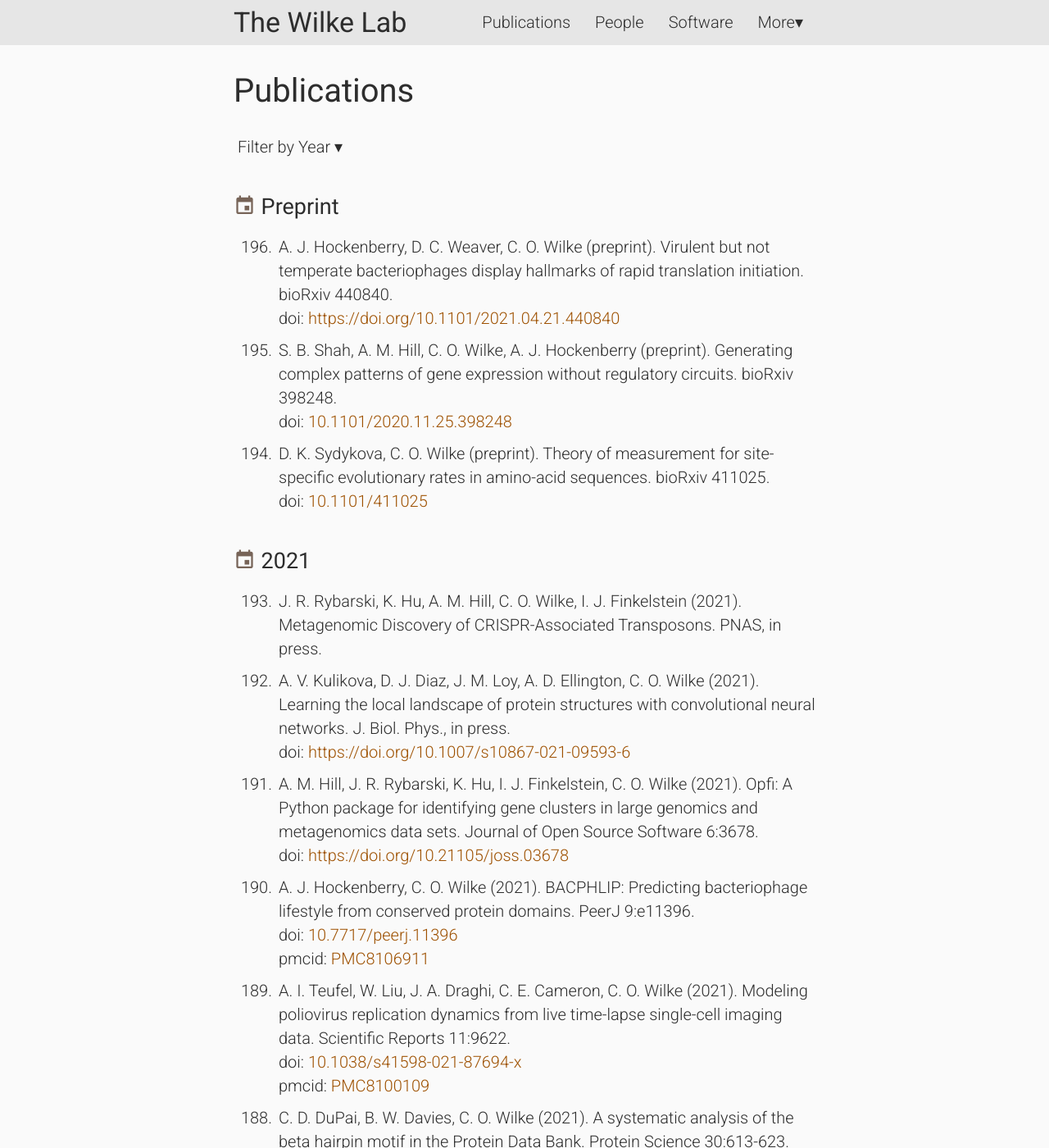
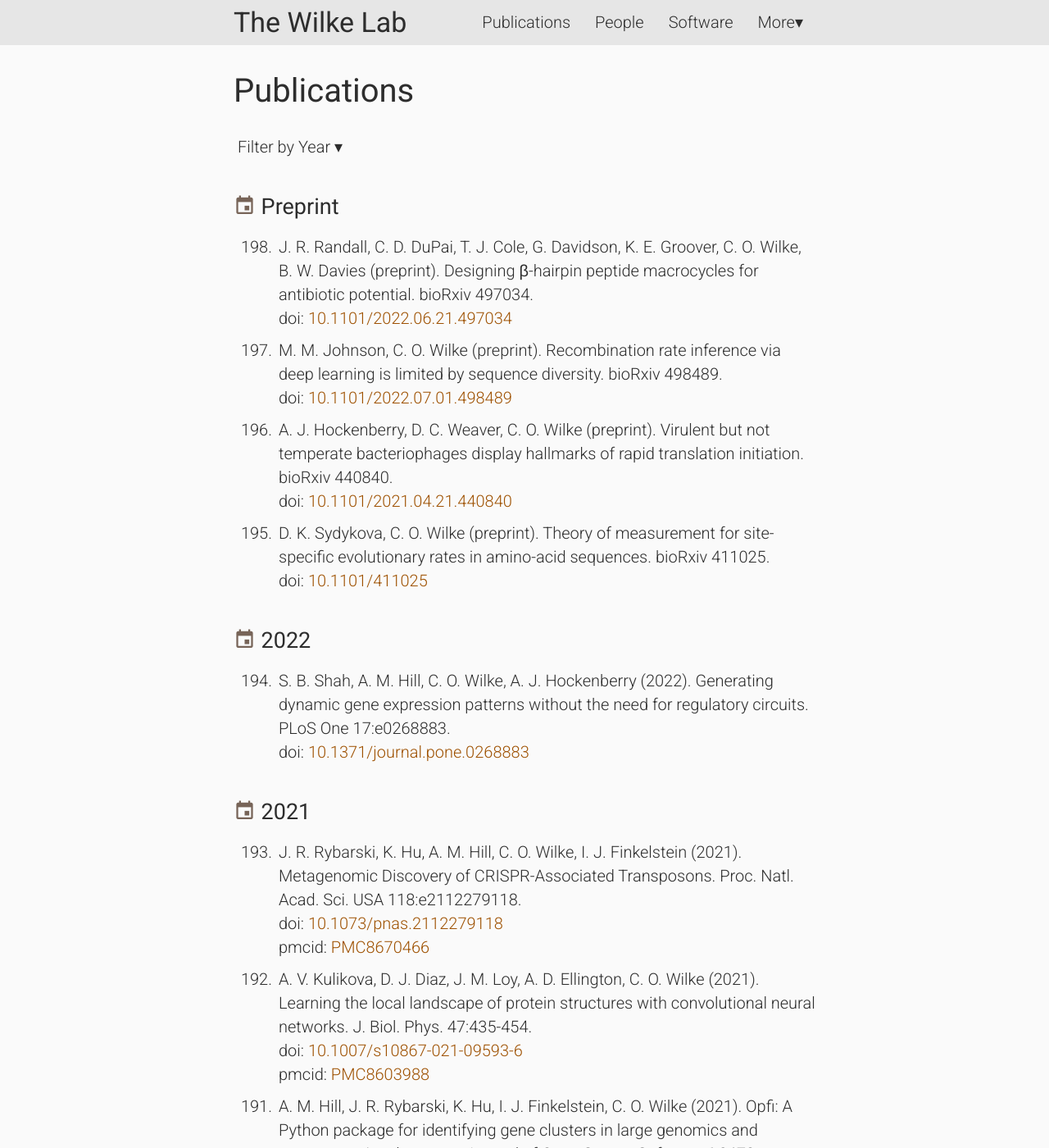
Before and after one commit to wilkelab/wilkelab.github.io, a Jekyll site: the page built from publications.html, in a window 1280 px wide and 1400 px high. Shown: the whole window at 82% size. Built offline with Jekyll 4.4.1, drawn with Linux system fonts in a browser that asks for light colours; nearby versions of some CDN libraries; some of the changed text lies outside the part shown.

Commit message:
update lab site

```diff
--- a/_data/publications.yml
+++ b/_data/publications.yml
@@ -1,14 +1,20 @@
+- author: J. R. Randall, C. D. DuPai, T. J. Cole, G. Davidson, K. E. Groover, C. O. Wilke, B. W. Davies
+  year: preprint
+  title: Designing β-hairpin peptide macrocycles for antibiotic potential.
+  ref: "bioRxiv 497034"
+  doi: 10.1101/2022.06.21.497034
+
+- author: M. M. Johnson, C. O. Wilke
+  year: preprint
+  title: Recombination rate inference via deep learning is limited by sequence diversity.
+  ref: "bioRxiv 498489"
+  doi: 10.1101/2022.07.01.498489
+
 - author: A. J. Hockenberry, D. C. Weaver, C. O. Wilke
   year: preprint
   title: Virulent but not temperate bacteriophages display hallmarks of rapid translation initiation.
   ref: "bioRxiv 440840"
-  doi: https://doi.org/10.1101/2021.04.21.440840
-
-- author: S. B. Shah, A. M. Hill, C. O. Wilke, A. J. Hockenberry
-  year: preprint
-  title: Generating complex patterns of gene expression without regulatory circuits.
-  ref: "bioRxiv 398248"
-  doi: 10.1101/2020.11.25.398248
+  doi: 10.1101/2021.04.21.440840
 
 - author: D. K. Sydykova, C. O. Wilke
   year: preprint
@@ -16,22 +22,32 @@
   ref: "bioRxiv 411025"
   doi: 10.1101/411025
 
+- author: S. B. Shah, A. M. Hill, C. O. Wilke, A. J. Hockenberry
+  year: 2022
+  title: Generating dynamic gene expression patterns without the need for regulatory circuits.
+  ref: "PLoS One 17:e0268883"
+  doi: 10.1371/journal.pone.0268883
+
 - author: J. R. Rybarski, K. Hu, A. M. Hill, C. O. Wilke, I. J. Finkelstein
   year: 2021
   title: Metagenomic Discovery of CRISPR-Associated Transposons.
-  ref: "PNAS, in press"
+  ref: "Proc. Natl. Acad. Sci. USA 118:e2112279118"
+  doi: 10.1073/pnas.2112279118
+  pmcid: PMC8670466
 
 - author: A. V. Kulikova, D. J. Diaz, J. M. Loy, A. D. Ellington, C. O. Wilke
   year: 2021
   title: Learning the local landscape of protein structures with convolutional neural networks.
-  ref: "J. Biol. Phys., in press"
-  doi: https://doi.org/10.1007/s10867-021-09593-6
+  ref: "J. Biol. Phys. 47:435-454"
+  doi: 10.1007/s10867-021-09593-6
+  pmcid: PMC8603988
 
 - author: A. M. Hill, J. R. Rybarski, K. Hu, I. J. Finkelstein, C. O. Wilke
   year: 2021
   title: "Opfi: A Python package for identifying gene clusters in large genomics and metagenomics data sets."
   ref: "Journal of Open Source Software 6:3678"
-  doi: https://doi.org/10.21105/joss.03678
+  doi: 10.21105/joss.03678
+  pmcid: PMC9017871
 
 - author: A. J. Hockenberry, C. O. Wilke
   year: 2021
--- a/positions.md
+++ b/positions.md
@@ -8,20 +8,11 @@ permalink: /positions/
 <a id="postdocs"></a>
 The majority of our work in the lab is computational, but many of the ongoing projects provide ample opportunity to interact with experimental groups.  We are generally looking for candidates with a background or strong interest in computational biology, systems biology, biochemistry, data science, theoretical physics, or computer science. Applicants with knowledge of R and/or python and with experience in high-performance computing environments are preferred.
 
-
 **Postdocs.**
-Job ads for specific postdoc positions are listed below.
-
-August 24, 2020: The Wilke lab has a new NIH-funded position for a postdoctoral researcher on a project that will design and test antimicrobial peptides. This work will be performed in collaboration with the [Davies lab.](http://bwdaviesutaustin.org/) The ideal applicant will be a recent PhD with some combination of skills and interests in computational biology, structural biology, machine learning, and protein design. This position will be entirely computational.
-
-Contact wilke@austin.utexas.edu for more information. Send a cover letter, CV, and contact information for three references to apply.
-
-August 6, 2020: The Wilke and [Barrick](https://barricklab.org) labs have a new NIH-funded position for a postdoctoral researcher on a project that will design and test mechanistic models of bacteriophage infection, replication, and evolution for applications in phage therapy and the design of attenuated vaccines. The ideal applicant will be a recent PhD with some combination of skills and interests in computational biology, phage biology, genome engineering, evolution, and synthetic biology. This position will be primarily experimental.
-
-Contact wilke@austin.utexas.edu and jbarrick@cm.utexas.edu for more information. Send a cover letter, CV, and contact information for three references to apply.
+There are no open positions currently, but qualified candidates are encouraged to contact Claus Wilke and inquire about potential opportunities.
 
 **Graduate students.**
-Prospective graduate students should inquire with Claus Wilke, but will have to apply through the regular process at UT Austin, either with the [Ecology, Evolution, & Behavior Graduate Program](http://www.biosci.utexas.edu/graduate/eeb/) or with the [Cell and Molecular Biology Graduate Program](https://icmb.utexas.edu/cmb/).
+Prospective graduate students should inquire with Claus Wilke, but will have to apply through the regular process at UT Austin, either with the [Interdisciplinary Life Sciences (ILS) Graduate Program](https://ils.utexas.edu/) or the [Ecology, Evolution, & Behavior (EEB) Graduate Program.](http://www.biosci.utexas.edu/graduate/eeb/) The majority of students in the lab have historically come through the ILS program.
 
 **Undergraduates.**
 Undergraduates usually work for course credit or volunteer. Please contact Claus Wilke and inquire about current opportunities.
```
Also changed, not shown: _data/current_members.yml (+3 -9 lines), _data/past_members.yml (+12 -0 lines).
